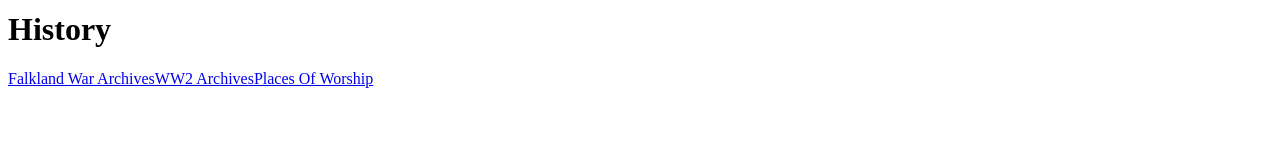
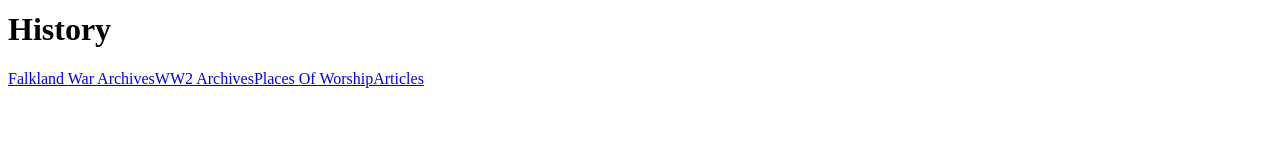
Before and after one commit to jackaquigley/psheritidge, a Vue app: page /history in a window 1280 px wide. Shown: the part 134-294 px from the top of the page. Built offline with nearby package versions, Linux system fonts and the light colour scheme.

Commit message:
added articles component

```diff
--- /dev/null
+++ b/src/components/history/Articles.vue
@@ -0,0 +1,12 @@
+<template>
+  <div id="">
+    <p>Articles</p>
+  </div>
+</template>
+<script>
+export default {
+  name: "articles"
+}
+</script>
+<style lang="scss" scoped>
+</style>
--- a/src/router.js
+++ b/src/router.js
@@ -9,6 +9,7 @@ import FalklandWarArchives from '@/components/history/FalklandWarArchives.vue'
 import Leisure from '@/components/history/Leisure.vue'
 import PlacesOfWorship from '@/components/history/PlacesOfWorship.vue'
 import NotableResidents from '@/components/history/NotableResidents.vue'
+import Articles from '@/components/history/Articles.vue'
 
 Vue.use(Router)
 
@@ -59,6 +60,11 @@ const router = new Router({
               path: 'notableresidents',
               name: 'notableresidents',
               component: NotableResidents
+            },
+            {
+              path: 'articles',
+              name: 'articles',
+              component: Articles
             }
           ]
         }
--- a/src/views/History.vue
+++ b/src/views/History.vue
@@ -13,6 +13,7 @@
       <router-link :to="{ name: 'falklandwararchives'}">Falkland War Archives</router-link>
       <router-link :to="{ name: 'ww2archives'}">WW2 Archives</router-link>
       <router-link :to="{ name: 'placesofworship'}">Places Of Worship</router-link>
+      <router-link :to="{ name: 'articles'}">Articles</router-link>
     </div>
     <div>
       <router-view></router-view>
```
